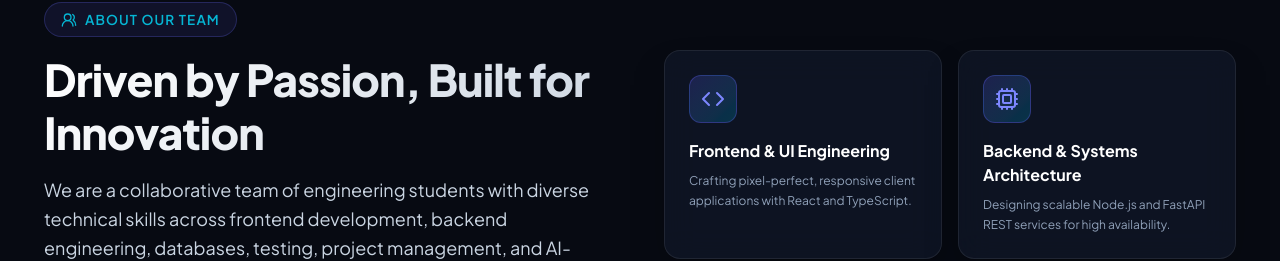
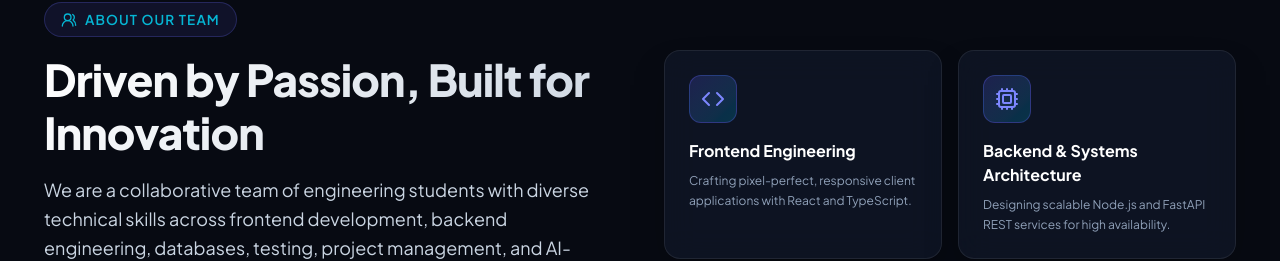
Before and after one commit to amarwin28/Interns-project-1, a React (Vite) app: page / in a window 1280 px wide. Shown: the part 915-1176 px from the top of the page. Built offline with nearby package versions, Linux system fonts and the light colour scheme.

Commit message:
Update About.tsx

```diff
--- a/src/components/About.tsx
+++ b/src/components/About.tsx
@@ -5,7 +5,7 @@ import { Users2, Code, ShieldCheck, Cpu, Rocket, Sparkles } from 'lucide-react';
 const pillars = [
   {
     icon: Code,
-    title: 'Frontend & UI Engineering',
+    title: 'Frontend  Engineering',
     desc: 'Crafting pixel-perfect, responsive client applications with React and TypeScript.'
   },
   {
```
